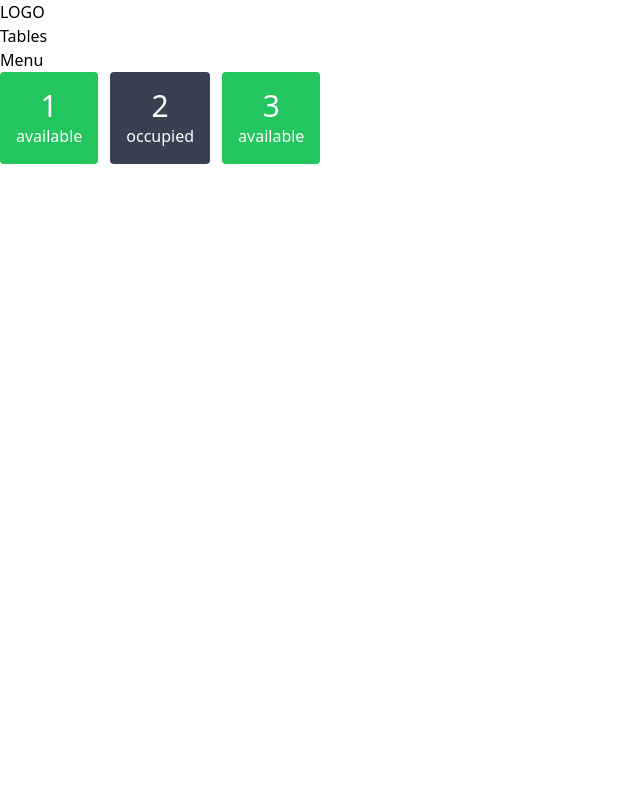
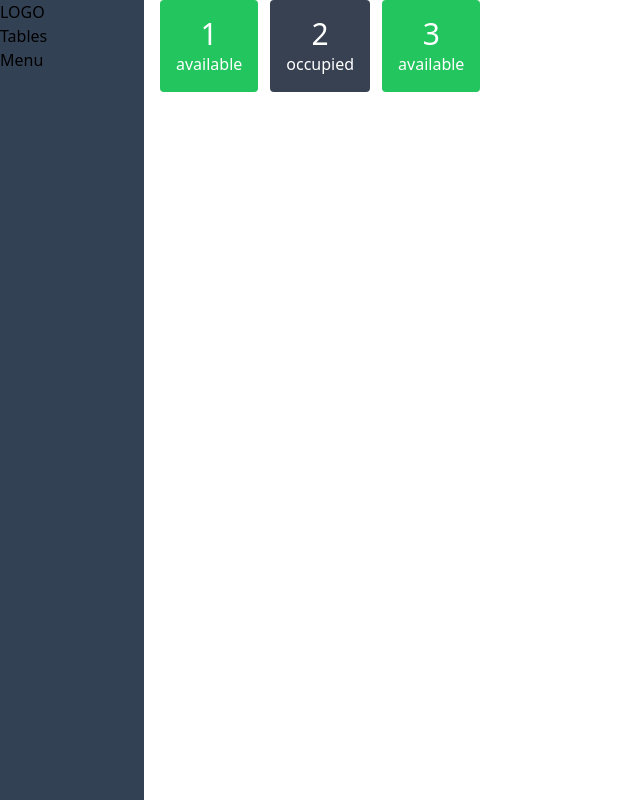
Before and after one commit to Anshul-0807/POS-Building, a React (Vite) app: page / in a window 1280 px wide. Shown: the whole page, without its empty margins (0-640 px from the left). Built offline with nearby package versions, Linux system fonts and the light colour scheme.

Commit message:
Update MainLayout.tsx

```diff
--- a/src/layouts/MainLayout.tsx
+++ b/src/layouts/MainLayout.tsx
@@ -3,15 +3,17 @@ import { Link, Outlet } from 'react-router-dom'
 
 const MainLayout = () => {
   return (
-    <div>
-        <aside>
-          <div>LOGO</div>
-          <ul>
-            <li><Link to='/tables'>Tables</Link></li>
-            <li><Link to='/menu'>Menu</Link></li>
-          </ul>
-        </aside>
-        <main> <Outlet/></main>
+    <div className='flex gap-4'>
+      <aside className='w-36 bg-slate-700 min-h-screen'>
+        <div>LOGO</div>
+        <ul>
+          <li><Link to='/'>Tables</Link></li>
+          <li><Link to='/menu'>Menu</Link></li>
+        </ul>
+      </aside>
+      <main className='w-3/4'>
+         <Outlet />
+      </main>
     </div>
   )
 }
```
